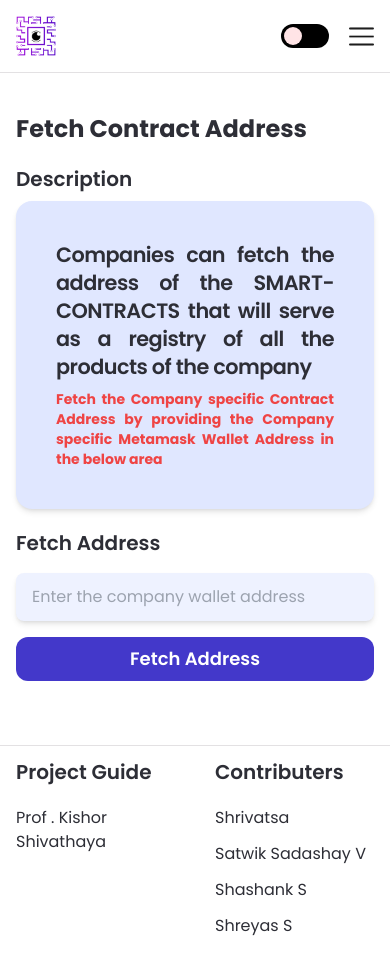
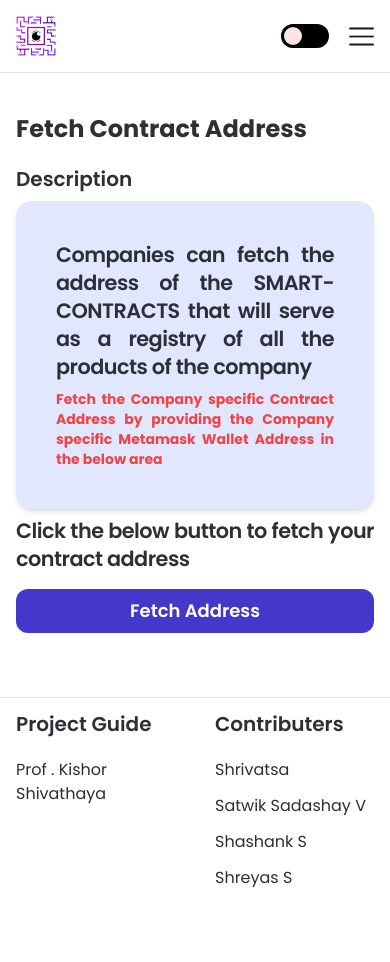
Before and after one commit to shrivatsa255/Validify, a Next.js app: page /get-contract in a window 390 px wide. After the commit the page ends 914 px from the top, so only its background shows below. Built offline with nearby package versions, Linux system fonts and the light colour scheme.

Commit message:
Changes in mobile view

```diff
--- a/app/get-contract/page.js
+++ b/app/get-contract/page.js
@@ -2,20 +2,19 @@
 import { useState} from "react";
 import { useStore } from "../store/store"
 import dynamic from "next/dynamic";
+import { toast } from "sonner";
 const DynamicInfoCard = dynamic(() => import('../components/InfoCard'), { ssr: false });
 const DynamicInput = dynamic(() => import('../components/Input'), { ssr: false });
 const DynamicButton = dynamic(() => import('../components/Button'), { ssr: false });
 
 const getContract = () => {
   const { contractAddress, fetchContractAddress} = useStore()
-  const [walletAddress, setWalletAddress] = useState('');
-const [address, setAddress] = useState()
+  const [address, setAddress] = useState(null)
 
 
  const handleSubmit = async (event) => {
     event.preventDefault(); // Prevent the form from submitting normally
-    await fetchContractAddress(walletAddress);
-    setAddress(contractAddress)
+    contractAddress ? setAddress(contractAddress) : toast.info("No Contract Found")
  };
   return (
     <div className="flex-1 sm:px-4 p-12">
@@ -33,11 +32,9 @@ const [address, setAddress] = useState()
             classStyles="text-md"
           />
           <div className="ml-4 sm:ml-0">
-            <DynamicInput
-              title="Fetch Address"
-              placeholder="Enter the company wallet address"
-              handleClick={(e) => setWalletAddress(e.target.value)}
-            />
+          <h1 className=' tracking-tight font-poppins font-semibold  dark:text-white text-nft-black-1 text-xl minlg:text-xl sm:text-[1.3rem]' >
+          Click the below button to fetch your contract address
+        </h1>
             <div className="mt-8 sm:my-4 flex sm:justify-end">
               <DynamicButton
                 btnName="Fetch Address"
--- a/app/layout.js
+++ b/app/layout.js
@@ -18,7 +18,7 @@ export default function RootLayout({ children }) {
       <body className={inter.className}>
       <ThemeProvider attribute="class">
       <main className="dark:bg-nft-dark bg-white min-h-screen sm:tracking-normal overflow-hidden">
-      <Toaster richColors position="top-right"/>
+      <Toaster richColors position="bottom-right"/>
       <DynamicNavbar/>
       <div className="pt-65">{children}</div>
       <DynamicFooter/>
--- a/app/loading.js
+++ b/app/loading.js
@@ -2,6 +2,7 @@
 'use client';
 import React, { useEffect, useRef } from 'react';
 import { useTheme } from 'next-themes';
+import Lottie from 'lottie-web';
 
 const Loading = () => {
  const container = useRef(null);
@@ -9,16 +10,13 @@ const Loading = () => {
 
  useEffect(() => {
     const loadLottie = async () => {
-      if (typeof window !== 'undefined') {
-        const lottie = await import('lottie-web');
-        lottie.loadAnimation({
+        Lottie.loadAnimation({
           container: container.current, // the dom element that will contain the animation
           renderer: 'svg',
           loop: true,
           autoplay: true,
           path: theme === 'light' ? '/loading.json' : '/imposter.json', // the path to the animation json
         });
-      }
     };
 
     loadLottie();
--- a/app/store/store.js
+++ b/app/store/store.js
@@ -54,7 +54,7 @@ export const useStore = create((set, get) => ({
         );
         set({ contractAddress: address });
       } else {
-        toast.info("Enter wallet address");
+        toast.info("Contract not Created");
       }
     } catch (error) {
       toast.error("Oops... Something went wrong")
```
